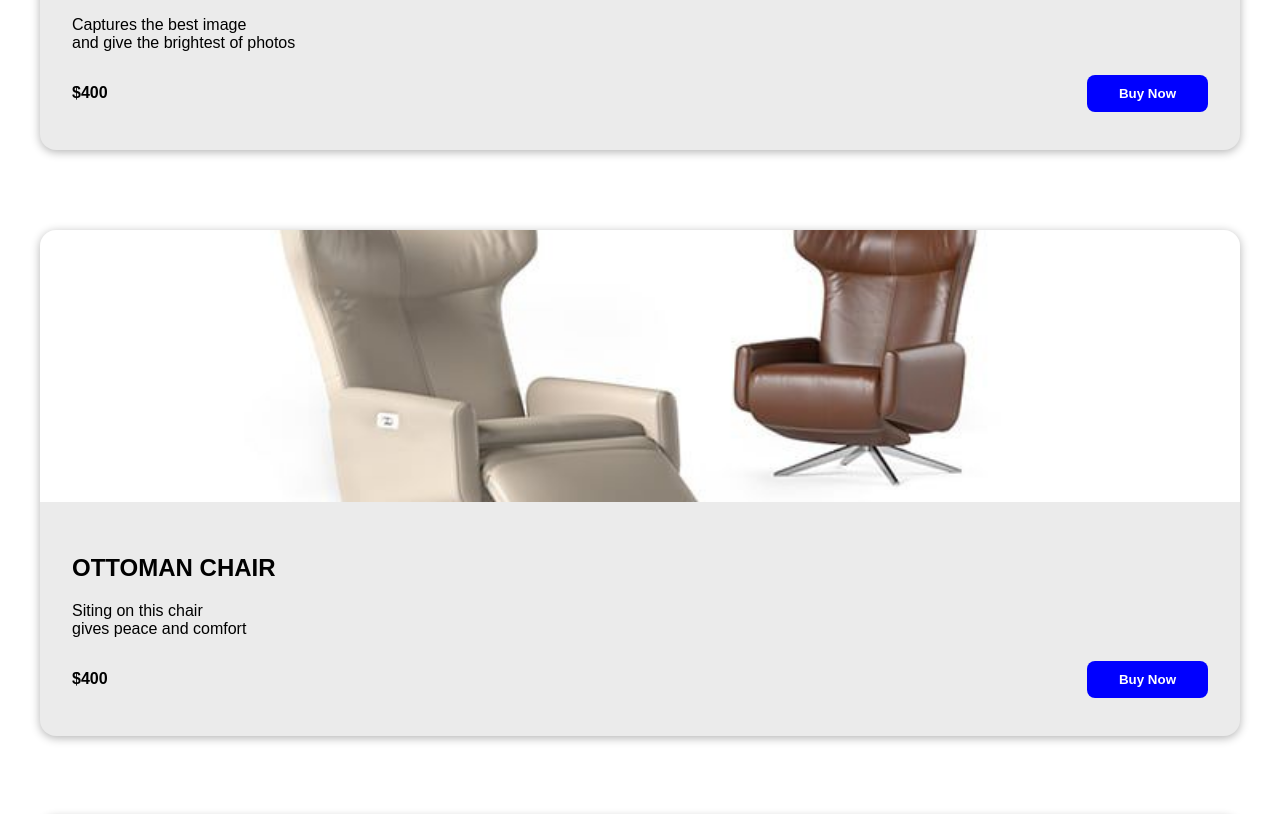
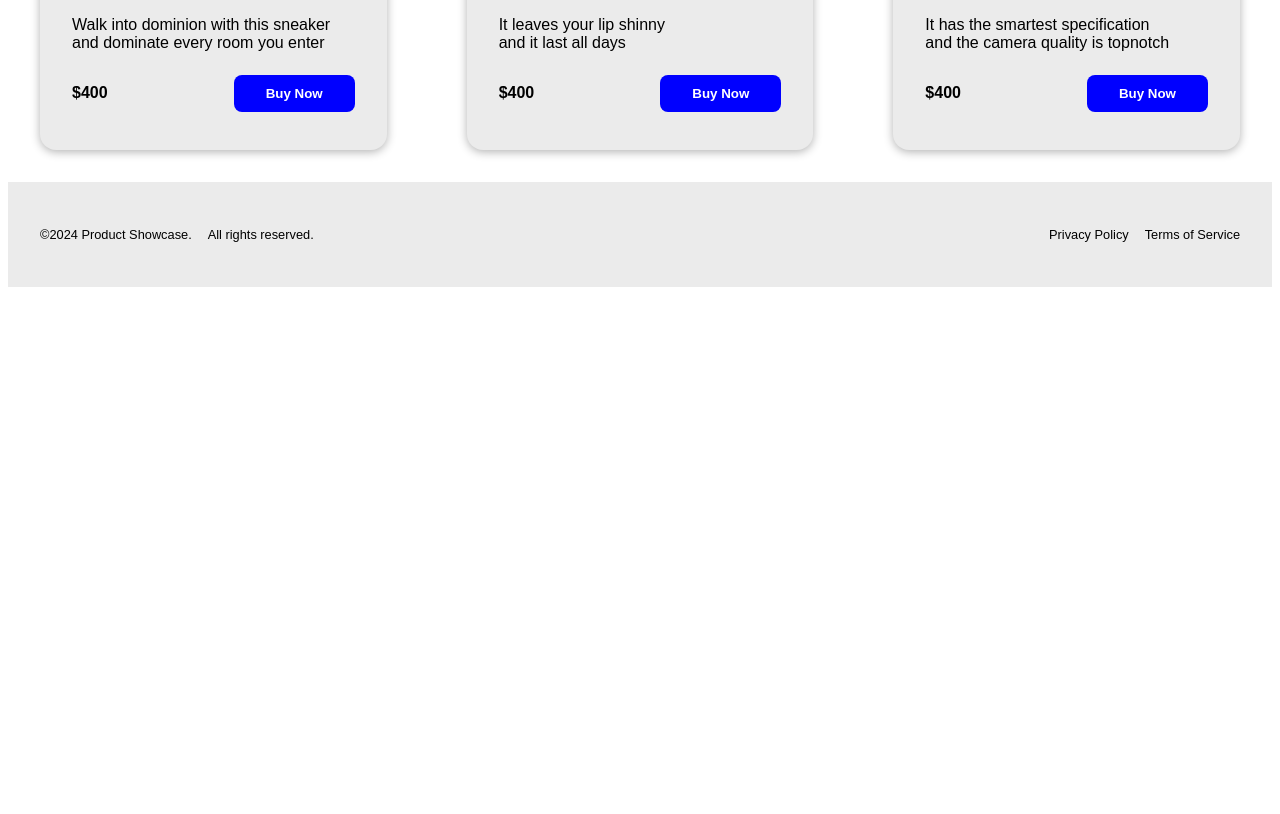
Before and after one commit to Git-2024-lab/Responsive-css, a plain HTML site: page index.html in a window 1280 px wide. Shown: the part 1084-1898 px from the top of the page. After the commit the page ends 1379 px from the top, so only its background shows below. Drawn offline with Linux system fonts and the light colour scheme.

Commit message:
project completed

```diff
--- a/style.css
+++ b/style.css
@@ -69,3 +69,26 @@ footer {
     text-align: center;
     font-size: 0.8rem;
 }
+
+@media screen and (min-width: 768px) {
+    .box{
+        grid-template-columns: repeat(2, 1fr);
+    }
+    footer{
+        display: flex;
+        justify-content: space-between;
+        text-align: left;
+        gap: 1rem;
+    }
+    footer section{
+        display: flex;
+        gap: 1rem;
+    }
+}
+
+@media screen and (min-width: 1024px) {
+    .box{
+        grid-template-columns: repeat(3, 1fr);
+    }
+
+}
```
